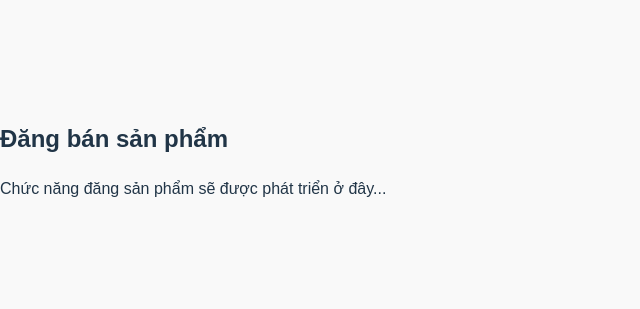
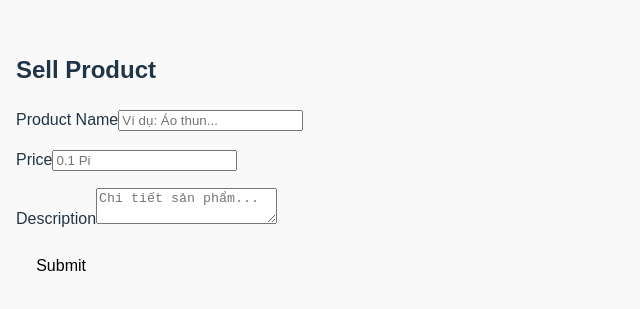
Before and after one commit to phamhongphuctu/zone, a React (Vite) app: page /sell in a window 1280 px wide. Shown: the part 241-550 px from the top of the page, without its empty margins (0-640 px from the left). Built offline with nearby package versions, Linux system fonts and the light colour scheme.

Commit message:
moi nhat 2222

```diff
--- a/src/pages/Sell.tsx
+++ b/src/pages/Sell.tsx
@@ -1,8 +1,26 @@
+import { useTranslation } from "react-i18next";
+
 export default function Sell() {
-    return (
-      <div>
-        <h2>Đăng bán sản phẩm</h2>
-        <p>Chức năng đăng sản phẩm sẽ được phát triển ở đây...</p>
-      </div>
-    );
-  }
+  const { t } = useTranslation();
+
+  return (
+    <div className="zone-sell-page" style={{ padding: "1rem" }}>
+      <h2>{t("sell_product")}</h2>
+      <form>
+        <div style={{ marginBottom: "1rem" }}>
+          <label>{t("product_name")}</label>
+          <input type="text" className="zone-input" placeholder="Ví dụ: Áo thun..." />
+        </div>
+        <div style={{ marginBottom: "1rem" }}>
+          <label>{t("price")}</label>
+          <input type="number" className="zone-input" placeholder="0.1 Pi" />
+        </div>
+        <div style={{ marginBottom: "1rem" }}>
+          <label>{t("description")}</label>
+          <textarea className="zone-input" placeholder="Chi tiết sản phẩm..." />
+        </div>
+        <button type="submit" className="zone-btn">{t("submit")}</button>
+      </form>
+    </div>
+  );
+}
```
